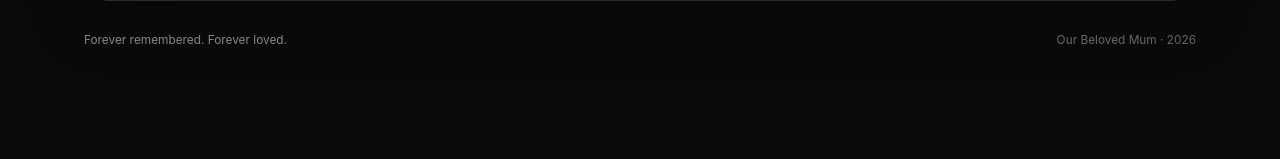
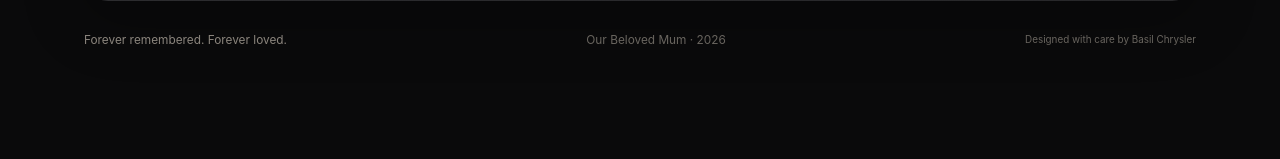
Before and after one commit to BasilOkoth/mum_memorial, a Flask app: page / in a window 1280 px wide. Shown: the part 1809-1968 px from the top of the page. Run offline with Flask 3, Linux system fonts and the light colour scheme; data that the repository does not hold is empty; some libraries are stand-ins or nearby versions.

Commit message:
Update index.html

```diff
--- a/templates/index.html
+++ b/templates/index.html
@@ -248,6 +248,9 @@
     <footer class="premium-footer">
         <p>Forever remembered. Forever loved.</p>
         <span>{{ memorial_name }} · {{ current_year }}</span>
+        <small class="designer-credit">
+            Designed with care by Basil Chrysler
+        </small>
     </footer>
 </main>
 
```
